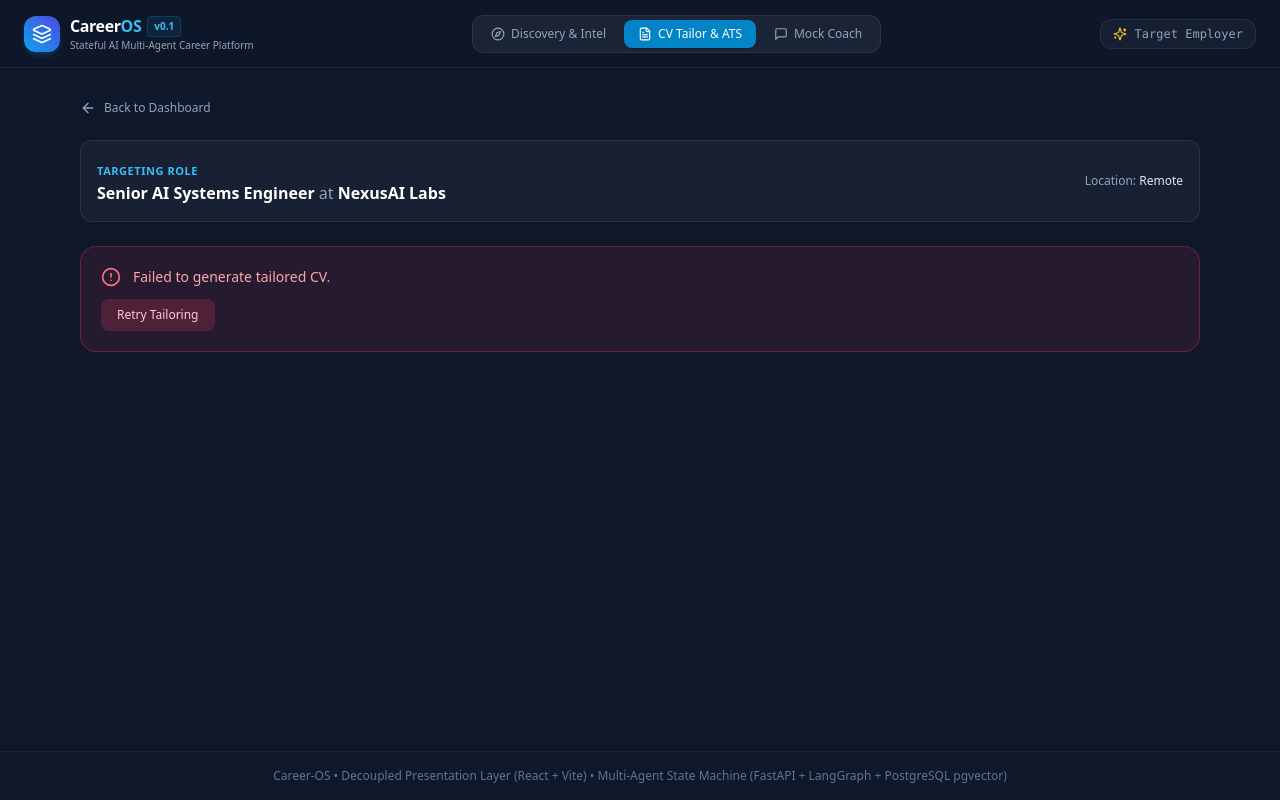
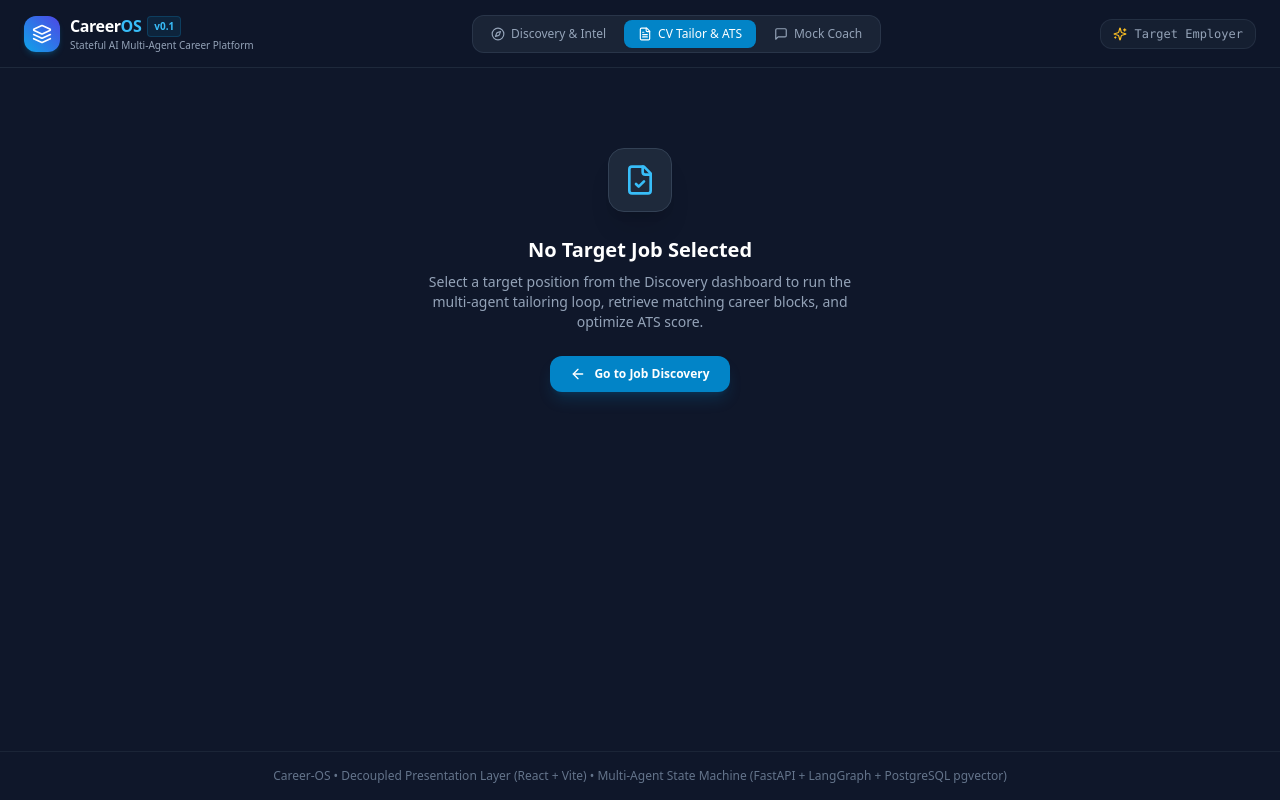
Before and after one commit to bibhashkar/Career-OS, a React (Vite) app in the folder frontend/: page / in a window 1280 px wide. Both pictures are taken after a click on the button "CV Tailor & ATS". Built offline with nearby package versions, Linux system fonts and the light colour scheme; no server answers.

Commit message:
fix(frontend): replace hardcoded job fallback with empty state in CV tailor view

```diff
--- a/frontend/src/App.jsx
+++ b/frontend/src/App.jsx
@@ -110,23 +110,7 @@ export function App() {
 
         {activeTab === "cv_tailor" && (
           <CVTailorView
-            job={
-              selectedJob || {
-                id: "job-ai-001",
-                title: "Senior AI Systems Engineer",
-                company_name: "NexusAI Labs",
-                location: "Remote",
-                ats_requirements: {
-                  required_skills: [
-                    "Python",
-                    "FastAPI",
-                    "LangGraph",
-                    "PostgreSQL",
-                    "pgvector",
-                  ],
-                },
-              }
-            }
+            job={selectedJob}
             onBack={() => setActiveTab("dashboard")}
             onStartInterview={handleStartInterview}
           />
--- a/frontend/src/pages/CVTailorView.jsx
+++ b/frontend/src/pages/CVTailorView.jsx
@@ -5,11 +5,12 @@ import { ATSCard } from "../components/ATSCard";
 import { CVPreview } from "../components/CVPreview";
 
 export function CVTailorView({ job, onBack, onStartInterview }) {
-  const [loading, setLoading] = useState(true);
+  const [loading, setLoading] = useState(false);
   const [error, setError] = useState(null);
   const [data, setData] = useState(null);
 
   const runTailoring = async () => {
+    if (!job?.id) return;
     setLoading(true);
     setError(null);
     try {
@@ -35,6 +36,29 @@ export function CVTailorView({ job, onBack, onStartInterview }) {
       runTailoring();
     }
   }, [job]);
+
+  if (!job) {
+    return (
+      <div className="max-w-2xl mx-auto px-4 py-20 text-center space-y-6">
+        <div className="w-16 h-16 rounded-2xl bg-slate-800 border border-slate-700 mx-auto flex items-center justify-center text-slate-400 shadow-xl">
+          <FileCheck className="w-8 h-8 text-sky-400" />
+        </div>
+        <div className="space-y-2">
+          <h2 className="text-xl font-bold text-white">No Target Job Selected</h2>
+          <p className="text-sm text-slate-400 max-w-md mx-auto">
+            Select a target position from the Discovery dashboard to run the multi-agent
+            tailoring loop, retrieve matching career blocks, and optimize ATS score.
+          </p>
+        </div>
+        <button
+          onClick={onBack}
+          className="px-5 py-2.5 bg-sky-600 hover:bg-sky-500 text-white text-xs font-semibold rounded-xl shadow-lg shadow-sky-600/20 transition-all inline-flex items-center gap-2"
+        >
+          <ArrowLeft className="w-4 h-4" /> Go to Job Discovery
+        </button>
+      </div>
+    );
+  }
 
   return (
     <div className="max-w-6xl mx-auto px-4 py-8 space-y-6">
```
